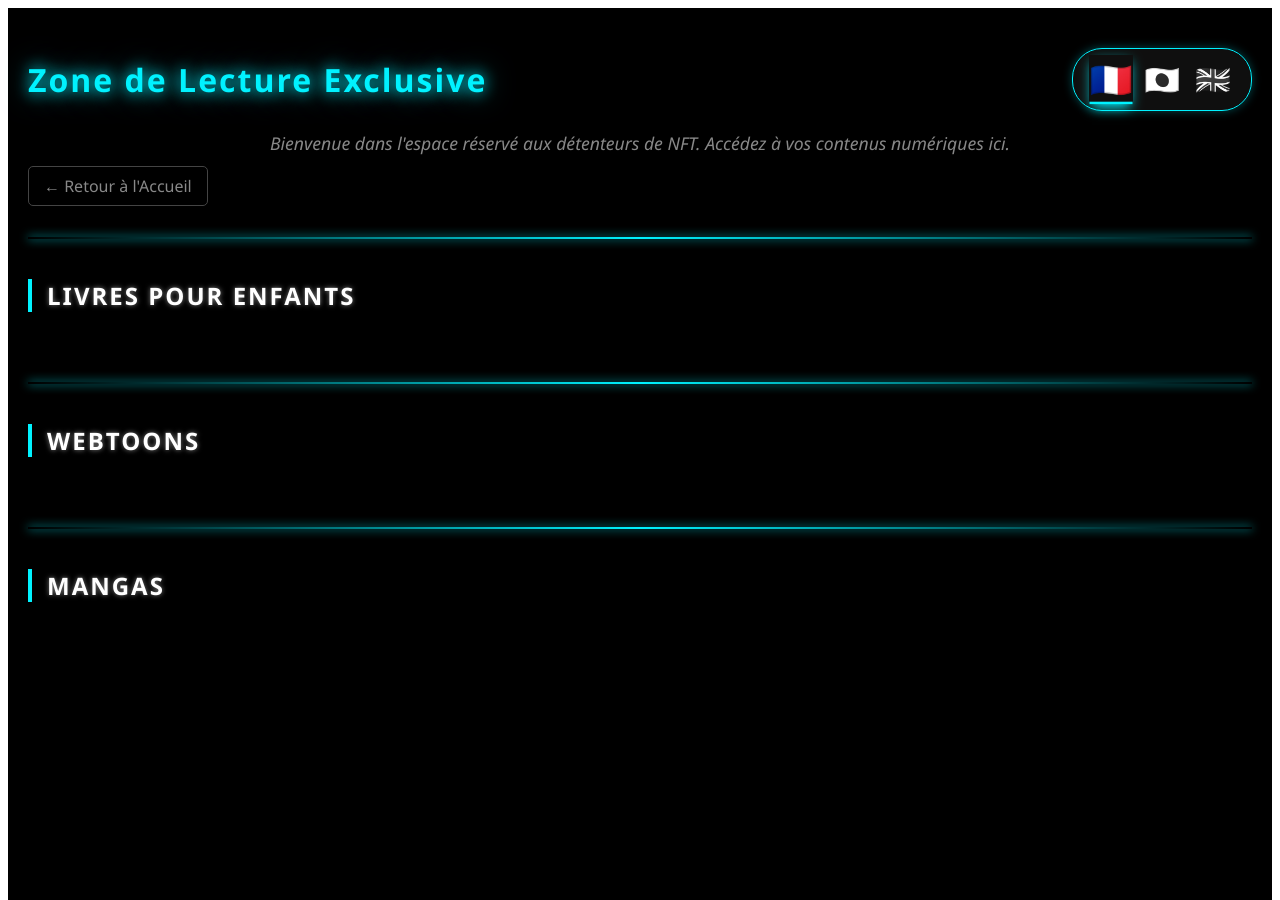
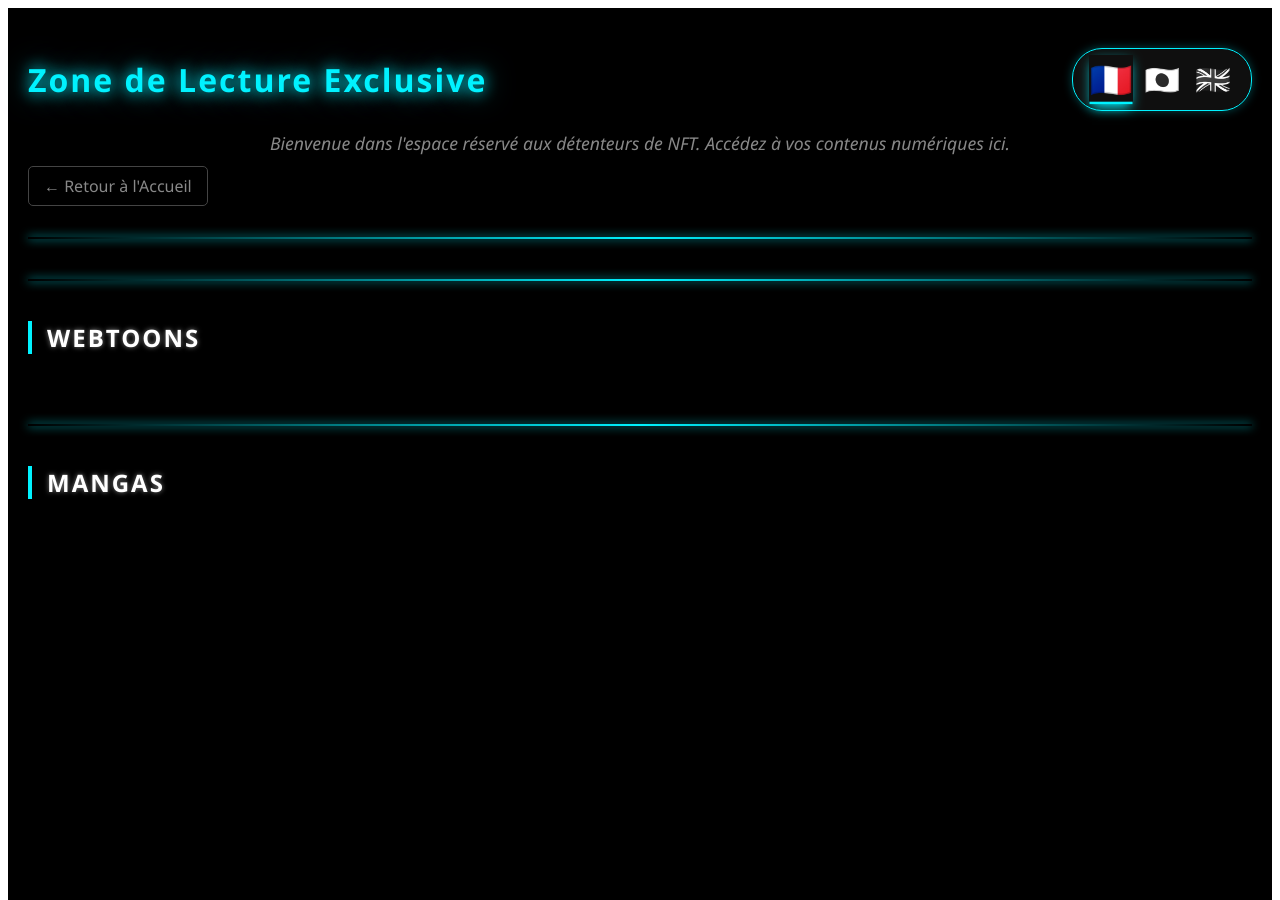
Before and after one commit to samirkema/otakusshopandswap, a Jekyll site: the page built from manga.html, in a window 1280 px wide and 900 px high. Built offline with Jekyll 4.4.1, drawn with Linux system fonts in a browser that asks for light colours; some of the changed text lies outside the part shown.

Commit message:
Update manga.html

```diff
--- a/manga.html
+++ b/manga.html
@@ -23,12 +23,6 @@ title: Lecture Exclusive (Manga, Webtoon, Livres)
 
     <div class="neon-separator"></div>
 
-    <section id="livres-enfants" class="content-section">
-        <h2>Livres pour Enfants</h2>
-        <div class="content-grid">
-            </div>
-    </section>
-
     <div class="neon-separator"></div>
 
     <section id="webtoon-section" class="content-section">
@@ -46,53 +40,6 @@ title: Lecture Exclusive (Manga, Webtoon, Livres)
     </section>
 </div>
 
----
-layout: default
-title: Lecture Exclusive (Manga, Webtoon, Livres)
----
-
-<div class="page-container">
-    <header class="main-header">
-        <div class="header-top">
-            <h1>Zone de Lecture Exclusive</h1>
-
-            <div class="language-selector">
-                <a href="{{ '/manga.html' | relative_url }}" class="lang-icon active" title="Français">🇫🇷</a>
-                <a href="{{ '/manga_jp.html' | relative_url }}" class="lang-icon" title="Japonais">🇯🇵</a>
-                <a href="{{ '/manga_en.html' | relative_url }}" class="lang-icon" title="English">🇬🇧</a>
-            </div>
-        </div>
-
-        <p class="intro-claim">Bienvenue dans l'espace réservé aux détenteurs de NFT. Accédez à vos contenus numériques ici.</p>
-        <p>
-            <a href="{{ '/' | relative_url }}" class="btn-secondary">← Retour à l'Accueil</a>
-        </p>
-    </header>
-
-    <div class="neon-separator"></div>
-
-    <section id="livres-enfants" class="content-section">
-        <h2>Livres pour Enfants</h2>
-        <div class="content-grid">
-            </div>
-    </section>
-
-    <div class="neon-separator"></div>
-
-    <section id="manga-section" class="content-section">
-        <h2>Mangas</h2>
-        <div class="content-grid">
-            </div>
-    </section>
-
-    <div class="neon-separator"></div>
-
-    <section id="webtoon-section" class="content-section">
-        <h2>Webtoons</h2>
-        <div class="content-grid">
-            </div>
-    </section>
-</div>
 
 <style>
     /* Style global sombre pour faire ressortir le néon */
```
